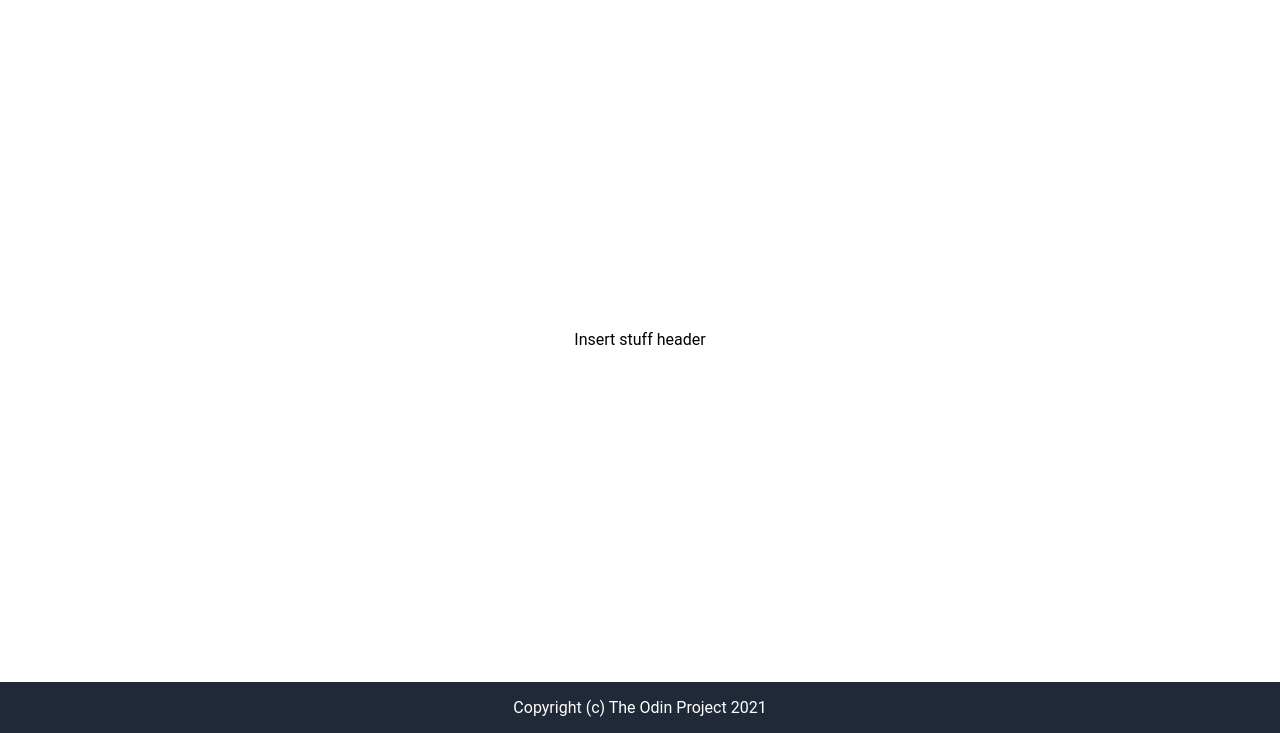
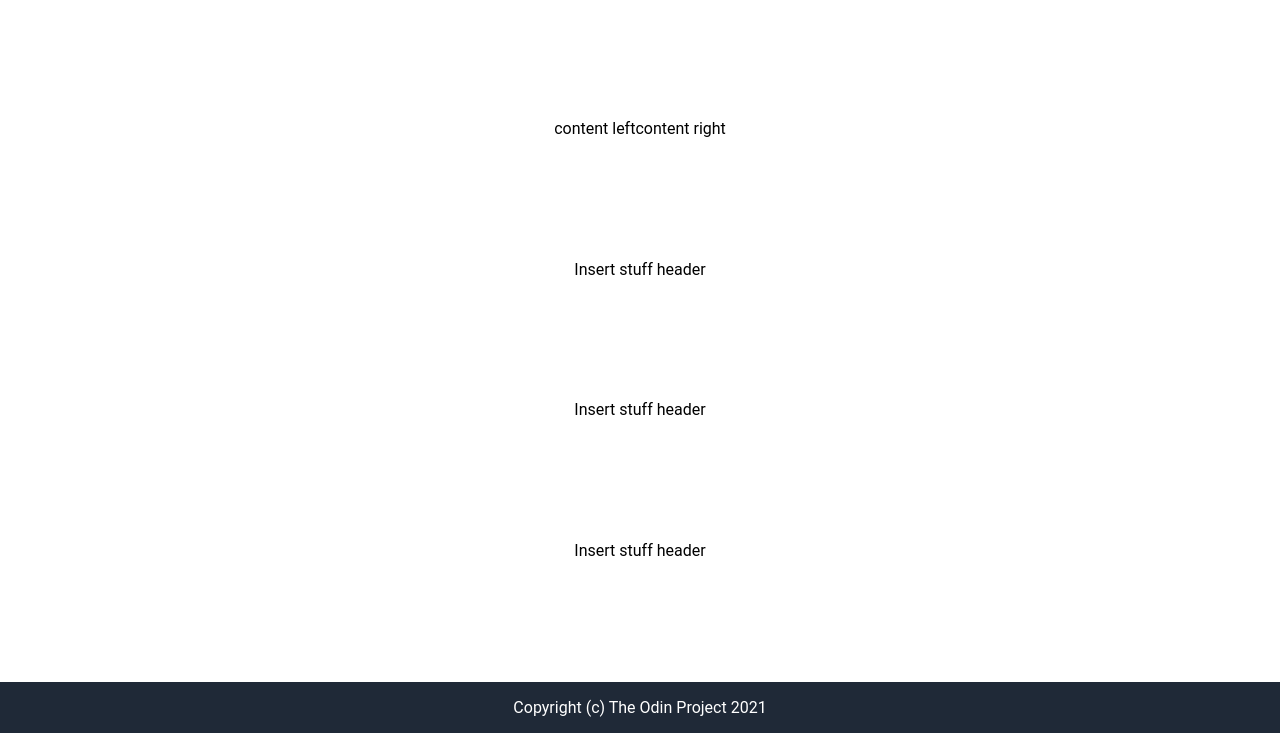
Before and after one commit to Smaddermand/odin-landingpage, a plain HTML site: page index.html in a window 1280 px wide. Shown: the part 67-800 px from the top of the page. Drawn offline with Linux system fonts and the light colour scheme.

Commit message:
Create structure for main

```diff
--- a/index.html
+++ b/index.html
@@ -10,7 +10,7 @@
     <div class="header">
         <div class="logo-section">
         <img src="./img/icons8-kawaii-egg-64.png" alt="cute egg logo"/>
-        <span class="tittle">Eggciting</span>
+        <span class="title">Eggciting</span>
         </div>
         <div class="top-links">
         <a href="insert link">about us</a>
@@ -20,6 +20,20 @@
     </div>
 
     <div class="main">
+        <div class="hero">
+            <div class="hero-left">
+                content left
+            </div>
+            <div class="hero-right">
+                content right
+            </div>
+        </div>
+        <div>
+            Insert stuff header
+        </div>
+        <div>
+            Insert stuff header
+        </div>
         <div>
             Insert stuff header
         </div>
--- a/style.css
+++ b/style.css
@@ -58,7 +58,22 @@ a{
 .main{
     flex: 1;
     display: flex;
-    justify-content: center;
+    flex-basis: 100;
+    flex-direction: column;
+    justify-content: space-evenly;
     align-items: center;
+}
+
+.hero{
+    display: flex;
+    flex-direction: row;
 
 }
+
+.hero-left{
+
+}
+
+.hero-right{
+
+}
```
